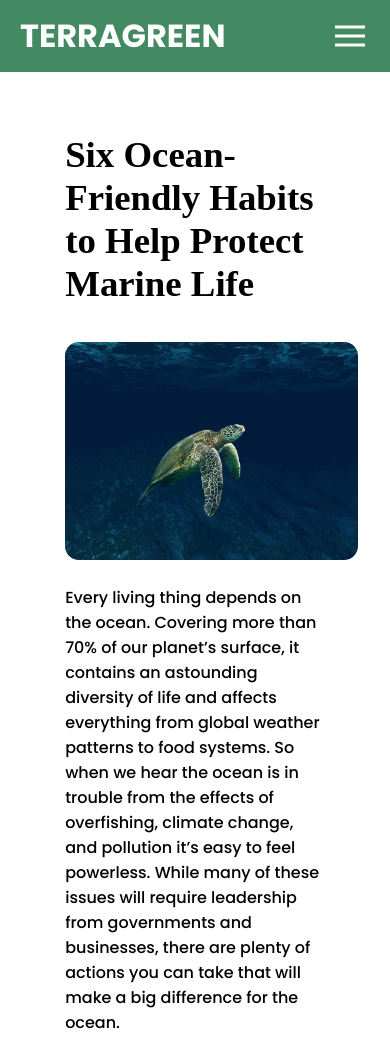
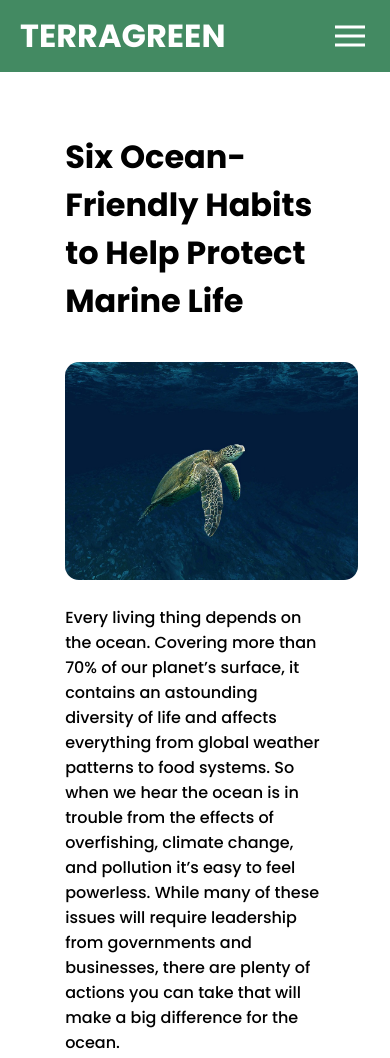
Before and after one commit to ananyaa07/TerraGreen, a website: page public/aquatic.html in a window 390 px wide. Shown: the top 1058 px of the page. Drawn offline with Linux system fonts and the light colour scheme.

Commit message:
added changes

```diff
--- a/public/common.css
+++ b/public/common.css
@@ -90,6 +90,7 @@ body {
 
 .sub-head{
 text-align: left;
+
 }
 .imgs {
 	width: 50vw;
@@ -108,7 +109,7 @@ h1 {
 	margin-top: 10vh;
 	margin-bottom: 2vh;
 	text-align: center;
-	font-family: "Playfair Display", serif;
+	font-family: "Poppins", sans-serif;
 	font-size: 4vh;
 }
 
@@ -131,7 +132,7 @@ p {
 @media screen and (max-width: 1040px) {
 	h1{
         text-align: center;
-        font-size: 2.3em !important;
+        font-size: 2em !important;
         margin-bottom:2vh;
     }
 
```
